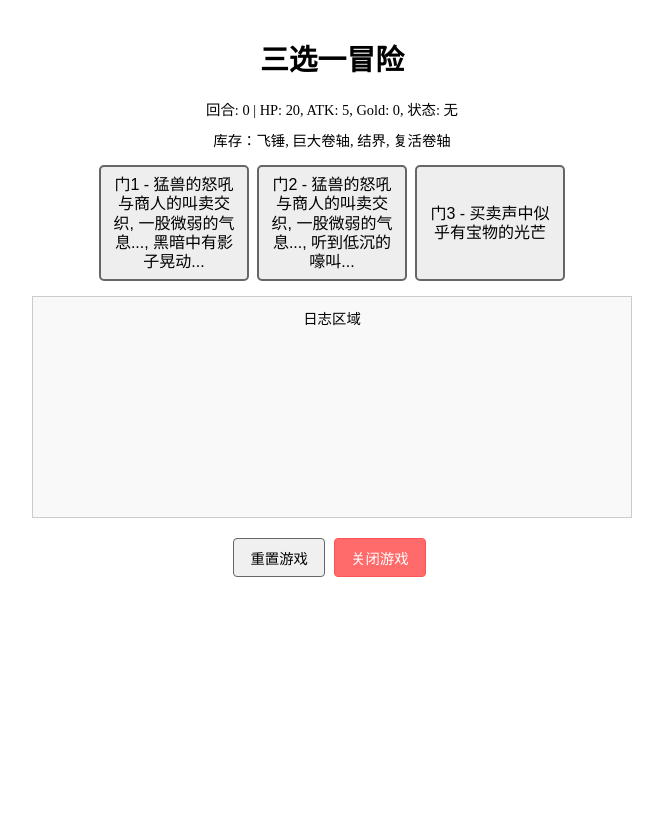
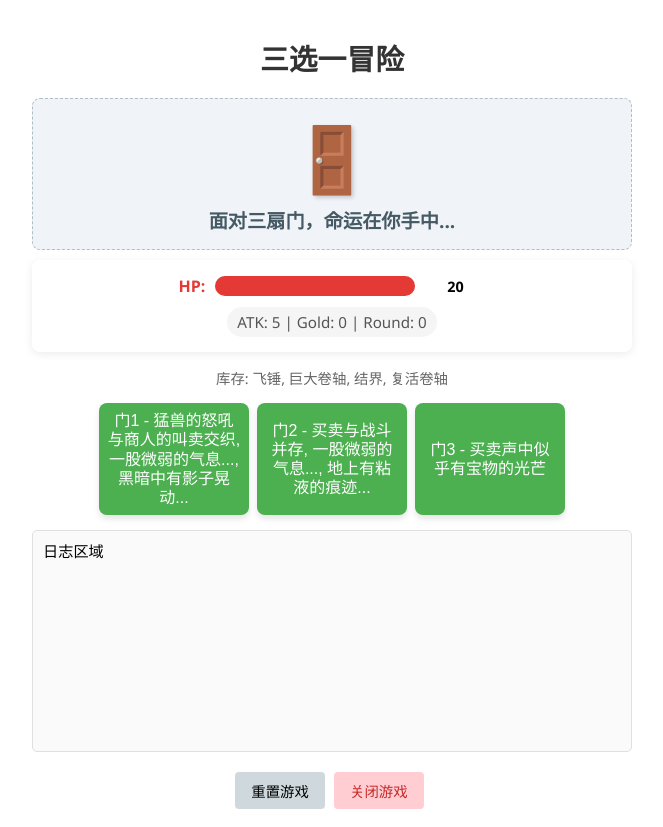
Before and after one commit to loolos/ThreeDoors, a Flask app: page / in a window 1280 px wide. Shown: the whole page, without its empty margins (308-971 px from the left). Before the commit the page ends 577 px from the top, so only its background shows below. Run offline with Flask 3, Linux system fonts and the light colour scheme.

Commit message:
Enhance game visuals, diversify rewards, and remove HP cap

```diff
--- a/models/player.py
+++ b/models/player.py
@@ -9,6 +9,7 @@ class Player:
     def __init__(self, controller):
         """初始化玩家"""
         self.controller = controller
+        self.max_hp = GameConfig.START_PLAYER_HP
         self.reset()
 
     def _init_default_items(self):
@@ -62,7 +63,7 @@ class Player:
     def heal(self, amount):
         """恢复生命值"""
         old_hp = self.hp
-        self.hp += amount  # 直接增加生命值
+        self.hp += amount
         return self.hp - old_hp  # 返回实际恢复的生命值
 
     def add_gold(self, amt):
@@ -196,6 +197,7 @@ class Player:
     def reset(self):
         """重置玩家状态"""
         self.hp = GameConfig.START_PLAYER_HP
+        self.max_hp = GameConfig.START_PLAYER_HP
         self.atk = GameConfig.START_PLAYER_ATK
         self.gold = 0
         self.inventory = {
--- a/server.py
+++ b/server.py
@@ -98,12 +98,17 @@ def get_state():
             "round": g.round_count,
             "player": {
                 "hp": p.hp,
+                "max_hp": p.max_hp,
                 "atk": p.atk,
                 "gold": p.gold,
                 "status_desc": p.get_status_desc(),
                 "inventory": inventory_dict
             },
-            "button_texts": scn.get_button_texts() if scn else ["", "", ""]
+            "button_texts": scn.get_button_texts() if scn else ["", "", ""],
+            "scene_info": {
+                "type": scn.enum.name if scn and scn.enum else "UNKNOWN",
+                "monster_name": getattr(scn.monster, "name", "") if hasattr(scn, "monster") and scn.monster else ""
+            }
         }
 
         # 修改消息处理逻辑
--- a/static/main.js
+++ b/static/main.js
@@ -14,14 +14,21 @@ function initUI() {
 }
 
 async function buttonAction(index) {
+  try {
     const res = await fetch("/buttonAction", {
       method: "POST",
       headers: { "Content-Type": "application/json" },
       body: JSON.stringify({ index: index })
     });
     const data = await res.json();
+    // 如果有日志，先解析颜色再添加
+    if (data.log) {
       addLog(data.log);
+    }
     getStateAndRender();
+  } catch (err) {
+    console.error("Action error:", err);
+  }
 }
 
 async function startOver() {
@@ -35,6 +42,10 @@ async function exitGame() {
   const res = await fetch("/exitGame", { method: "POST" });
   const data = await res.json();
   addLog(data.log || data.msg);
+
+  // 禁用所有按钮
+  document.querySelectorAll("button").forEach(b => b.disabled = true);
+
   // 1秒后关闭窗口
   setTimeout(() => {
     window.close();
@@ -42,45 +53,167 @@ async function exitGame() {
 }
 
 async function getStateAndRender() {
+  try {
     const res = await fetch("/getState");
     const state = await res.json();
     renderState(state);
+  } catch (err) {
+    console.error("GetState error:", err);
+  }
 }
 
 function renderState(state) {
-  const statusArea = document.getElementById("status-area");
-  statusArea.textContent = `回合: ${state.round} | HP: ${state.player.hp}, ATK: ${state.player.atk}, Gold: ${state.player.gold}, 状态: ${state.player.status_desc}`;
+  // 1. Render Status Area (HP Bar, etc)
+  const p = state.player;
+  const maxHp = p.max_hp || 20; // 默认20防错
+  const hpPercent = Math.max(0, Math.min(100, (p.hp / maxHp) * 100));
 
-  // 显示库存内容
-  const inventoryArea = document.getElementById("inventory-area");
-  if (state.player.inventory) {
-    let invText = "库存：";
-    // 合并所有类型的物品名称
-    const allItems = [];
-    for (const itemType in state.player.inventory) {
-      const items = state.player.inventory[itemType];
-      allItems.push(...items.map(item => item.name));
-    }
-    invText += allItems.join(", ");
-    inventoryArea.textContent = invText;
-  } else {
-    inventoryArea.textContent = "库存：暂无道具";
+  document.getElementById("hp-bar-fill").style.width = hpPercent + "%";
+  document.getElementById("hp-text").textContent = `${p.hp}`;
+
+  document.getElementById("other-stats").textContent =
+    `ATK: ${p.atk} | Gold: ${p.gold} | Round: ${state.round}`;
+
+  // 2. Render Scene Emoji
+  const sceneInfo = state.scene_info || {};
+  const sceneEmojiDiv = document.getElementById("scene-emoji");
+  const sceneDescDiv = document.getElementById("scene-desc");
+
+  let emoji = "❓";
+  let desc = "";
+
+  switch (sceneInfo.type) {
+    case "DOOR":
+      emoji = "🚪";
+      desc = "面对三扇门，命运在你手中...";
+      break;
+    case "BATTLE":
+      emoji = getMonsterEmoji(sceneInfo.monster_name);
+      desc = `遭遇 ${sceneInfo.monster_name} ！`;
+      break;
+    case "SHOP":
+      emoji = "🛒";
+      desc = "神秘商人的店铺";
+      break;
+    case "USE_ITEM":
+      emoji = "🎒";
+      desc = "选择要使用的道具";
+      break;
+    case "GAME_OVER":
+      emoji = "💀";
+      desc = "胜败乃兵家常事...";
+      break;
+    default:
+      emoji = "✨";
+      desc = "未知领域";
   }
 
+  sceneEmojiDiv.textContent = emoji;
+  sceneDescDiv.textContent = desc;
+
+  // 3. Render Inventory
+  const inventoryArea = document.getElementById("inventory-area");
+  if (p.inventory) {
+    let invText = "";
+    const allItems = [];
+    for (const itemType in p.inventory) {
+      const items = p.inventory[itemType];
+      items.forEach(item => {
+        allItems.push(`<span class="inv-item">${item.name}</span>`);
+      });
+    }
+    if (allItems.length > 0) {
+      inventoryArea.innerHTML = "库存: " + allItems.join(", ");
+    } else {
+      inventoryArea.textContent = "库存: 暂无道具";
+    }
+  } else {
+    inventoryArea.textContent = "库存: 暂无道具";
+  }
+
+  // 4. Update Buttons
+  // 如果是 GameOver 场景，可能需要禁用某些按钮或者显示特定文本
+  // Server 端已经返回了 button_texts
   const btn1 = document.getElementById("btn1");
   const btn2 = document.getElementById("btn2");
   const btn3 = document.getElementById("btn3");
 
-  // 使用后端提供的按钮文本
-  btn1.textContent = state.button_texts[0];
-  btn2.textContent = state.button_texts[1];
-  btn3.textContent = state.button_texts[2];
+  if (state.button_texts) {
+    btn1.textContent = state.button_texts[0] || "-";
+    btn2.textContent = state.button_texts[1] || "-";
+    btn3.textContent = state.button_texts[2] || "-";
+
+    // 简单的禁用逻辑：如果文本是空或者是 "-"，可能禁用
+    btn1.disabled = !state.button_texts[0];
+    btn2.disabled = !state.button_texts[1];
+    btn3.disabled = !state.button_texts[2];
+  }
+
+  // 如果有 last_message 需要显示 (在 getState 中返回的)
+  if (state.last_message) {
+    addLog(state.last_message);
+  }
+}
+
+function getMonsterEmoji(name) {
+  if (!name) return "👾";
+  if (name.includes("史莱姆")) return "💧";
+  if (name.includes("哥布林")) return "👺";
+  if (name.includes("狼")) return "🐺";
+  if (name.includes("龙")) return "🐉";
+  if (name.includes("鬼")) return "👻";
+  if (name.includes("熊")) return "🐻";
+  return "👾";
 }
 
 function addLog(msg) {
+  if (!msg) return;
   const logArea = document.getElementById("log-area");
+
+  // 支持多行文本
+  const lines = msg.split("\n");
+
+  lines.forEach(line => {
+    if (!line.trim()) return;
+
     const div = document.createElement("div");
-  div.textContent = msg;
+
+    // Colorize Logic
+    let html = line;
+
+    // Round headers
+    if (line.includes("回合：")) {
+      div.className = "log-round";
+    }
+
+    // Damage (Red)
+    if (line.includes("伤害")) {
+      html = html.replace(/(\d+)(\s*点伤害)/g, '<span class="log-damage">$1$2</span>');
+      // Check for player taking damage vs monster
+      if (line.includes("你受到了")) {
+        div.style.backgroundColor = "#ffebee"; // Light red background for player hurt
+      }
+    }
+
+    // Heal (Green)
+    if (line.includes("恢复") || line.includes("治疗")) {
+      html = html.replace(/恢复\s*(\d+)\s*HP/g, '恢复 <span class="log-heal">$1 HP</span>');
+    }
+
+    // Gold (Yellow/Gold)
+    if (line.includes("金币")) {
+      html = html.replace(/(\d+)(\s*金币)/g, '<span class="log-gold">$1$2</span>');
+    }
+
+    // Items (Blue)
+    if (line.includes("获得") && !line.includes("金币")) {
+      // 简单的 heuristic: 获得 [something]
+      html = html.replace(/获得\s*([^！!]+)/g, '获得 <span class="log-item">$1</span>');
+    }
+
+    div.innerHTML = html;
     logArea.appendChild(div);
+  });
+
   logArea.scrollTop = logArea.scrollHeight;
 }
--- a/static/style.css
+++ b/static/style.css
@@ -4,11 +4,13 @@
   margin: 0 auto;
   text-align: center;
   padding: 10px;
+  font-family: 'Segoe UI', Tahoma, Geneva, Verdana, sans-serif;
 }
 
 h1 {
   margin-bottom: 20px;
   font-size: 1.8rem;
+  color: #333;
 }
 
 #buttons {
@@ -24,57 +26,158 @@ h1 {
   max-width: 150px;
   min-height: 60px;
   font-size: 1rem;
-  border: 2px solid #666;
-  border-radius: 5px;
-  background: #eee;
+  border: none;
+  border-radius: 8px;
+  background: #4caf50;
+  color: white;
   padding: 8px;
   line-height: 1.2;
   word-wrap: break-word;
+  cursor: pointer;
+  box-shadow: 0 4px 6px rgba(0,0,0,0.1);
+  transition: transform 0.1s, box-shadow 0.1s;
 }
 
 .main-btn:active {
-  background: #ddd;
+  transform: translateY(2px);
+  box-shadow: 0 2px 4px rgba(0,0,0,0.1);
 }
 
+.main-btn:disabled {
+    background-color: #ccc;
+    cursor: not-allowed;
+}
+
+/* Log Area */
 #log-area {
   margin-top: 15px;
   padding: 10px;
   height: 200px;
   overflow-y: auto;
-  background: #f9f9f9;
-  border: 1px solid #ccc;
-  font-size: 0.9rem;
+  background: #fafafa;
+  border: 1px solid #e0e0e0;
+  border-radius: 5px;
+  font-size: 0.95rem;
+  text-align: left;
+  line-height: 1.4;
 }
 
+#log-area div {
+    padding: 2px 0;
+    border-bottom: 1px solid #f0f0f0;
+}
+
+/* Scene Area */
+#scene-area {
+  margin: 10px 0;
+  padding: 15px;
+  background-color: #f0f4f8;
+  border-radius: 8px;
+  border: 1px dashed #b0bec5;
+  min-height: 120px;
+  display: flex;
+  flex-direction: column;
+  justify-content: center;
+  align-items: center;
+}
+#scene-emoji {
+  font-size: 4rem;
+  margin-bottom: 5px;
+  text-shadow: 2px 2px 4px rgba(0,0,0,0.2);
+}
+#scene-desc {
+  font-size: 1.2rem;
+  color: #455a64;
+  font-weight: bold;
+}
+
+/* Status Area & HP Bar */
 #status-area {
-  font-size: 0.9rem;
+  margin-bottom: 15px;
+  background: #fff;
+  padding: 15px;
+  border-radius: 8px;
+  box-shadow: 0 2px 8px rgba(0,0,0,0.08);
+}
+.stat-row {
   margin-bottom: 10px;
+}
+.hp-container {
+  display: flex;
+  align-items: center;
+  justify-content: center;
+  gap: 10px;
+}
+.stat-label {
+    font-weight: bold;
+    color: #e53935;
+}
+.progress-bar-bg {
+  width: 200px;
+  height: 20px;
+  background-color: #eee;
+  border-radius: 10px;
+  overflow: hidden;
+  position: relative;
+  box-shadow: inset 0 1px 2px rgba(0,0,0,0.1);
+}
+.progress-bar-fill {
+  height: 100%;
+  background-color: #e53935; /* Red for HP */
+  transition: width 0.3s ease;
+  width: 100%;
+}
+#hp-text {
+    font-size: 0.9rem;
+    font-weight: bold;
+    min-width: 60px;
+}
+#other-stats {
+    font-size: 0.95rem;
+    color: #555;
+    background-color: #f5f5f5;
+    padding: 5px 10px;
+    border-radius: 15px;
+    display: inline-block;
 }
 
 #inventory-area {
   font-size: 0.9rem;
   margin-bottom: 10px;
+  color: #666;
 }
 
 #startOverBtn, #exitGameBtn {
   font-size: 0.9rem;
   padding: 8px 16px;
   margin-top: 10px;
-  border: 1px solid #666;
+  border: none;
   border-radius: 4px;
-  background: #f0f0f0;
+  background: #cfd8dc;
   margin-right: 5px;
+  cursor: pointer;
+  transition: background 0.2s;
+}
+#startOverBtn:hover {
+    background: #b0bec5;
 }
 
 #exitGameBtn {
-  background: #ff6b6b;
-  color: white;
-  border-color: #ff5252;
+  background: #ffcdd2;
+  color: #c62828;
 }
 
 #exitGameBtn:hover {
-  background: #ff5252;
+  background: #ef9a9a;
 }
+
+/* Log Colors */
+.log-damage { color: #d32f2f; font-weight: bold; }
+.log-heal { color: #388e3c; font-weight: bold; }
+.log-gold { color: #fbc02d; font-weight: bold; text-shadow: 1px 1px 0 rgba(0,0,0,0.1); }
+.log-item { color: #1976d2; font-weight: bold; }
+.log-monster { color: #d32f2f; font-weight: bold; }
+.log-round { color: #666; font-style: italic; border-bottom: 2px solid #eee !important; margin-top: 5px; padding-top: 5px;}
 
 /* 响应式设计 */
 @media screen and (max-width: 480px) {
@@ -85,6 +188,10 @@ h1 {
   h1 {
     font-size: 1.5rem;
     margin-bottom: 15px;
+  }
+
+  .progress-bar-bg {
+      width: 120px;
   }
 
   #buttons {
@@ -107,9 +214,4 @@ h1 {
   #status-area, #inventory-area {
     font-size: 0.85rem;
   }
-
-  #startOverBtn, #exitGameBtn {
-    font-size: 0.85rem;
-    padding: 6px 12px;
-  }
 }
--- a/templates/index.html
+++ b/templates/index.html
@@ -9,7 +9,23 @@
 <body>
   <div class="container">
     <h1>三选一冒险</h1>
-    <div id="status-area">状态信息加载中...</div>
+    <div id="scene-area">
+      <div id="scene-emoji">🚪</div>
+      <div id="scene-desc">准备开始冒险...</div>
+    </div>
+
+    <div id="status-area">
+      <div class="stat-row">
+        <div class="hp-container">
+            <span class="stat-label">HP:</span>
+            <div class="progress-bar-bg">
+                <div id="hp-bar-fill" class="progress-bar-fill" style="width: 100%;"></div>
+            </div>
+            <span id="hp-text">20/20</span>
+        </div>
+      </div>
+      <div id="other-stats">ATK: 5 | Gold: 0 | Round: 0</div>
+    </div>
     <!-- 新增库存显示区域 -->
     <div id="inventory-area">库存：暂无道具</div>
     <div id="buttons">
```
Also changed, not shown: models/door.py (+49 -3 lines). Lines whose indentation alone changed are shown as unchanged.
